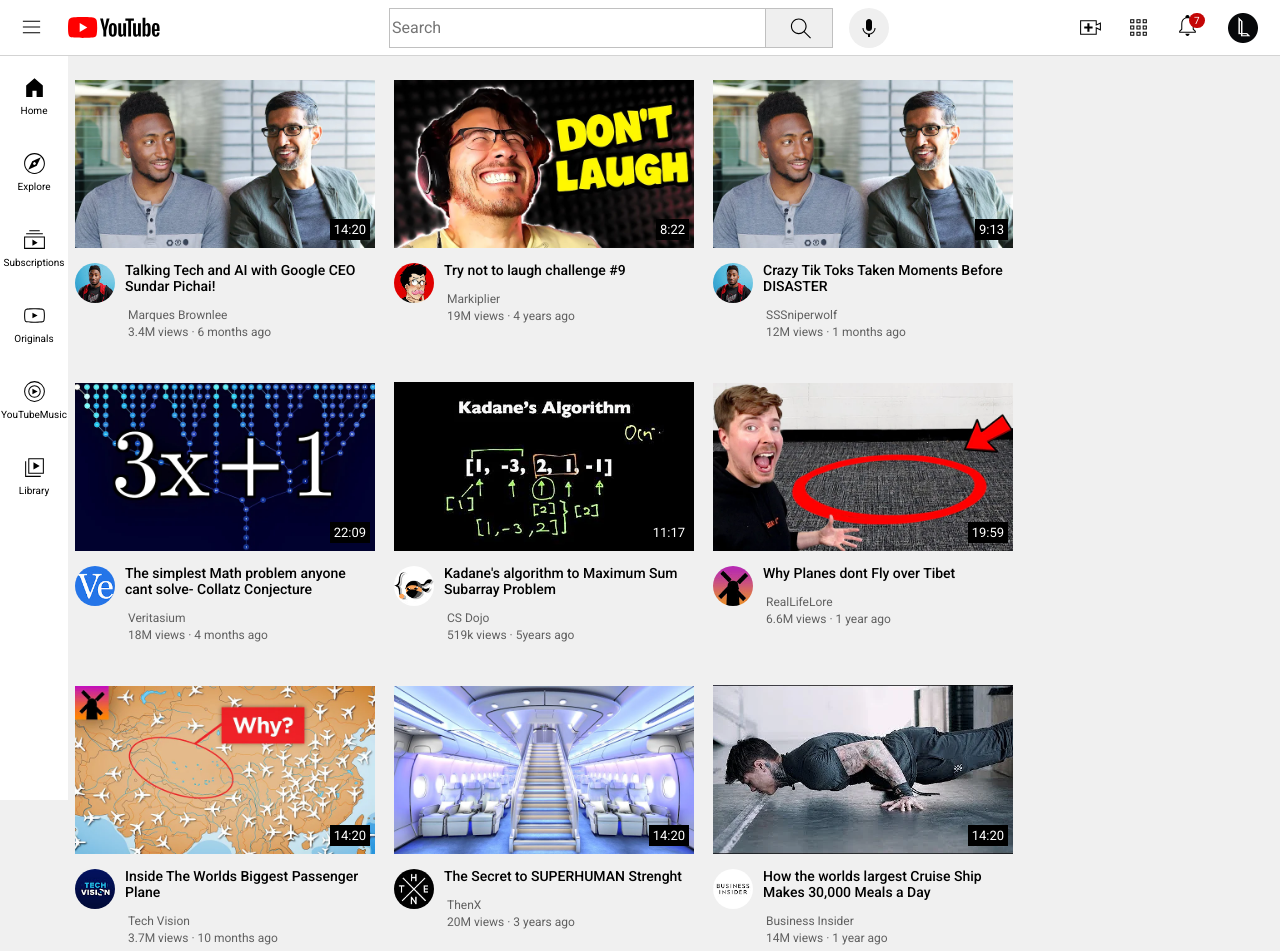
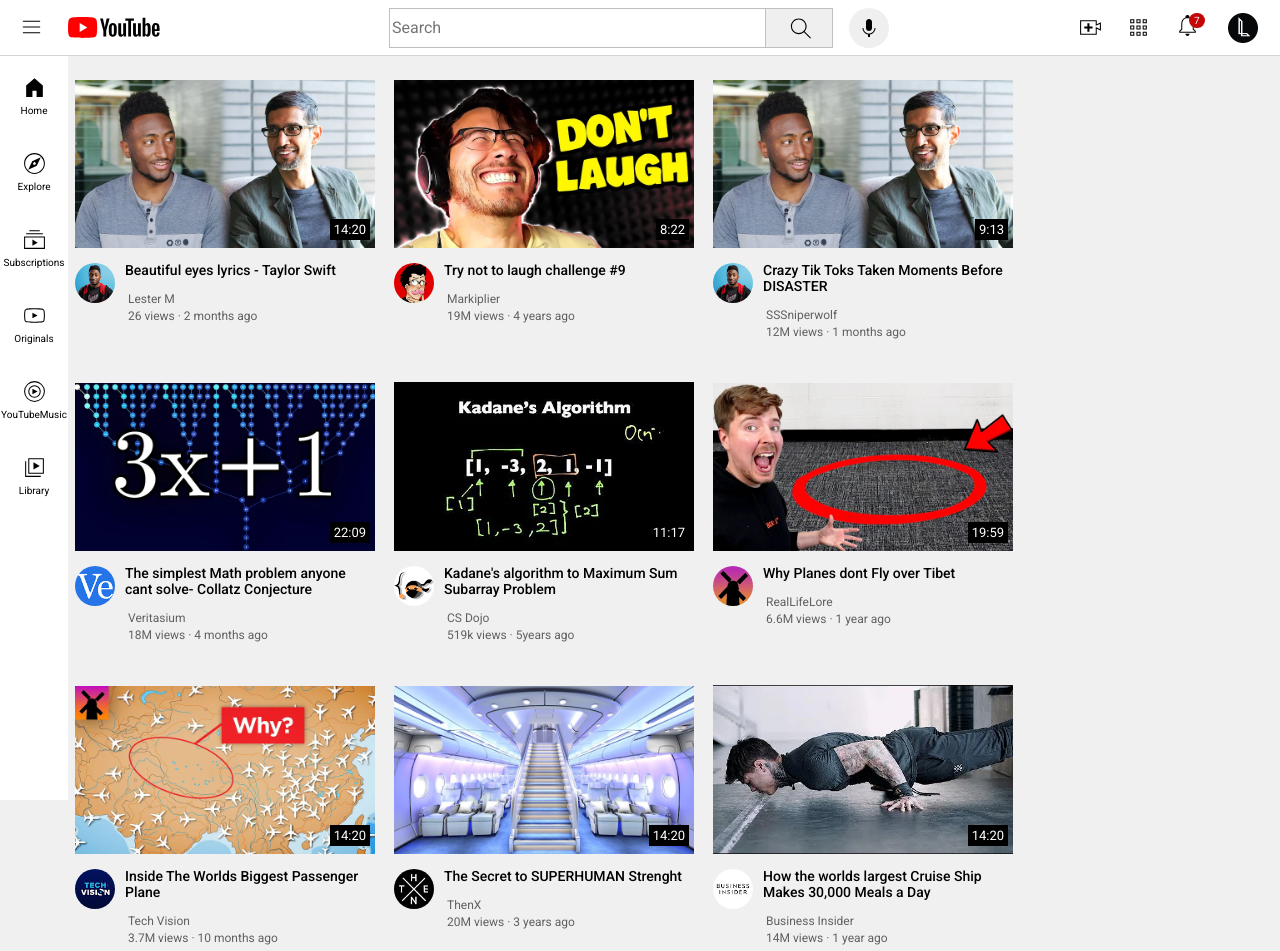
Before and after one commit to lesterrducs07/youtube-mobile, a plain HTML site: page index.html in a window 1280 px wide. Shown: the top 951 px of the page. Drawn offline with Linux system fonts and the light colour scheme; files that its build step writes are made by us from their sources; files whose address does not match are found by name.

Commit message:
Update index.html

```diff
--- a/index.html
+++ b/index.html
@@ -86,13 +86,13 @@
                     </div>
                     <div>
                         <p class="title-name">
-                            Talking Tech and AI with Google CEO Sundar Pichai!
+                            Beautiful eyes lyrics - Taylor Swift
                         </p>
                         <p class="channel-name">
-                            Marques Brownlee
+                            Lester M
                         </p>
                         <p class="channel-stats">
-                            3.4M views &#183; 6 months ago
+                            26 views &#183; 2 months ago
                         </p>
                     </div>
                 </div>
```
